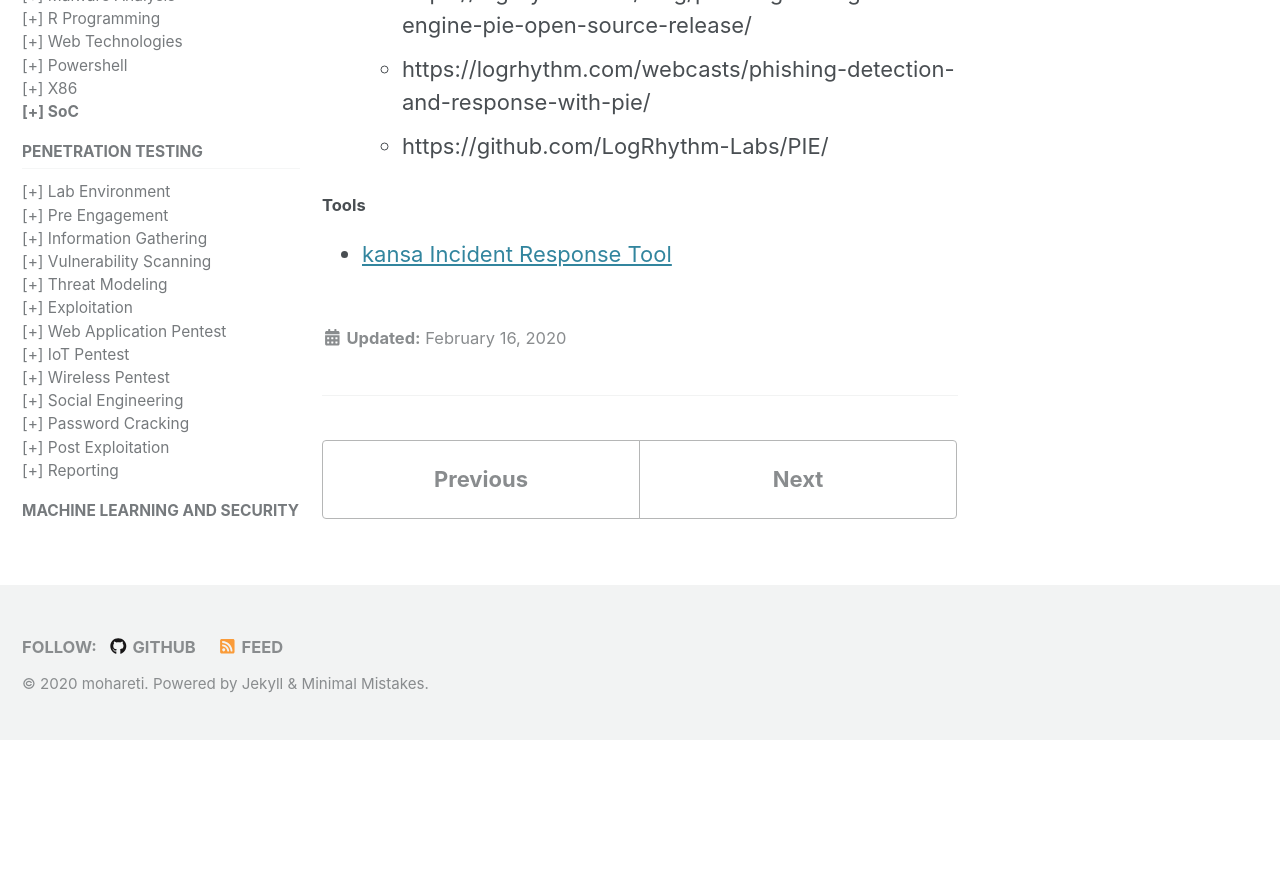
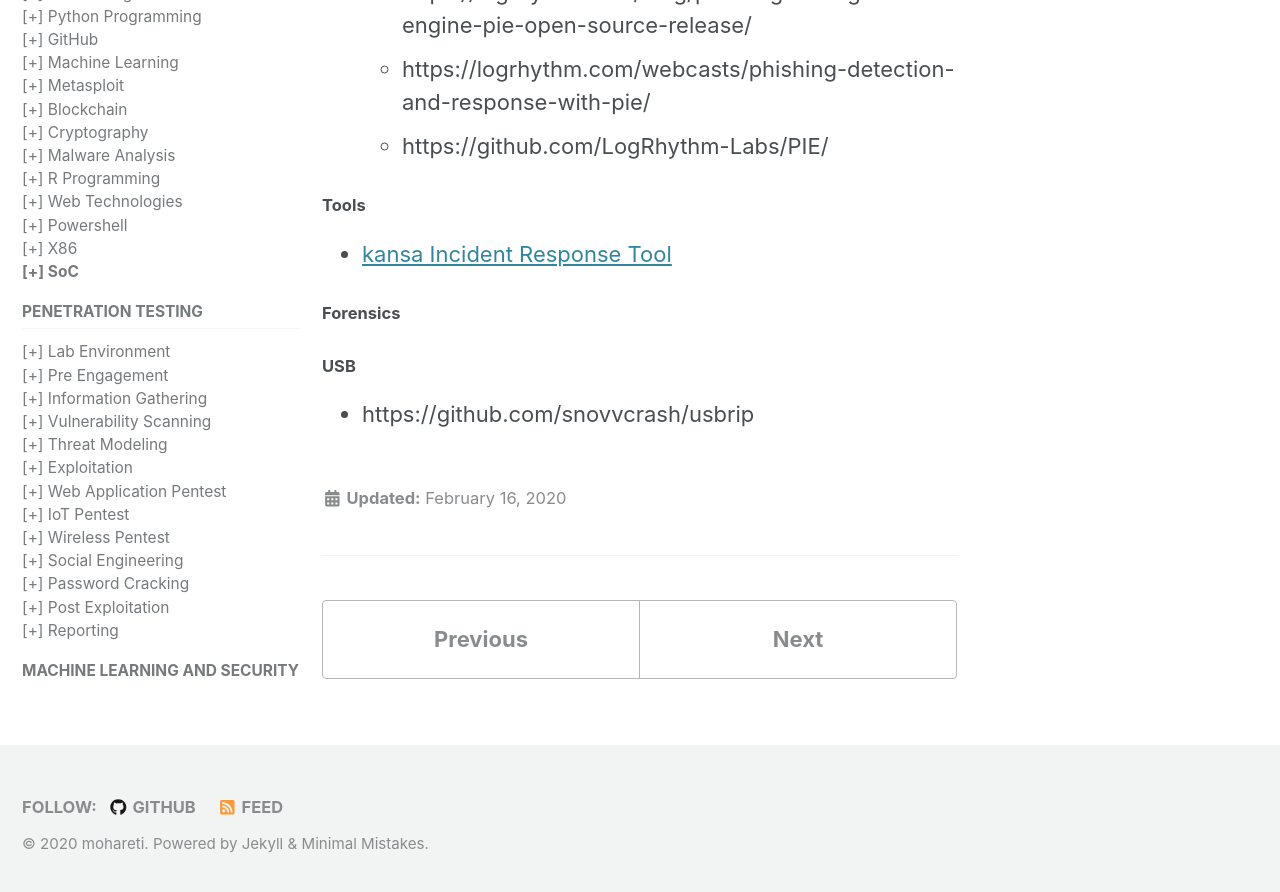
Before and after one commit to mohareti/cyberlab, a Jekyll site: the page built from _docs/15_SoC.md, in a window 1280 px wide and 900 px high, scrolled down 1511 px. Shown: the top 892 px of the window. Built offline with Jekyll 4.4.1, drawn with Linux system fonts in a browser that asks for light colours; cached includes are drawn as plain includes; nearby versions of some CDN libraries; before the commit the page ends 2250 px from its top, so only the background shows below that.

Commit message:
Update 15_SoC.md

```diff
--- a/_docs/15_SoC.md
+++ b/_docs/15_SoC.md
@@ -43,3 +43,7 @@ toc: true
 
 #### Tools
 - [kansa Incident Response Tool](https://github.com/davehull/Kansa)
+
+#### Forensics
+##### USB
+- https://github.com/snovvcrash/usbrip
```
